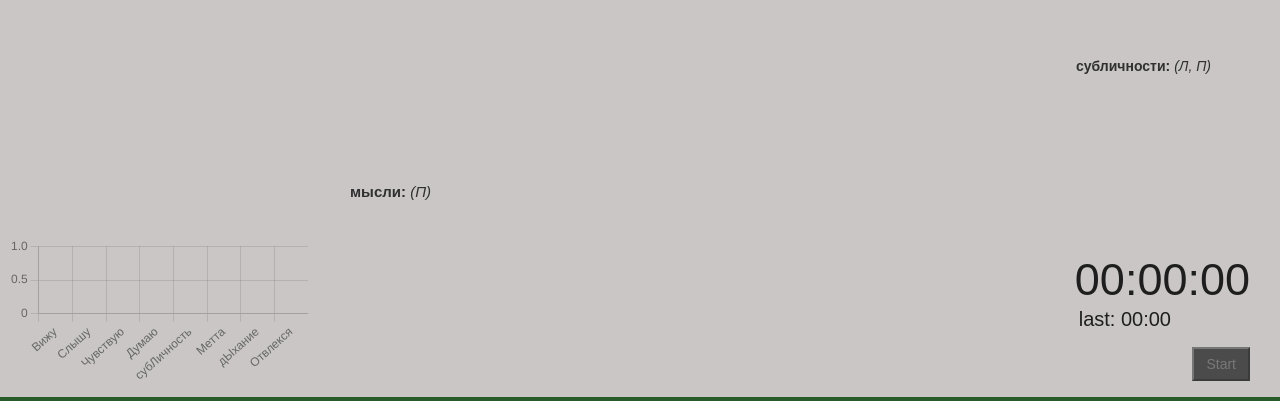
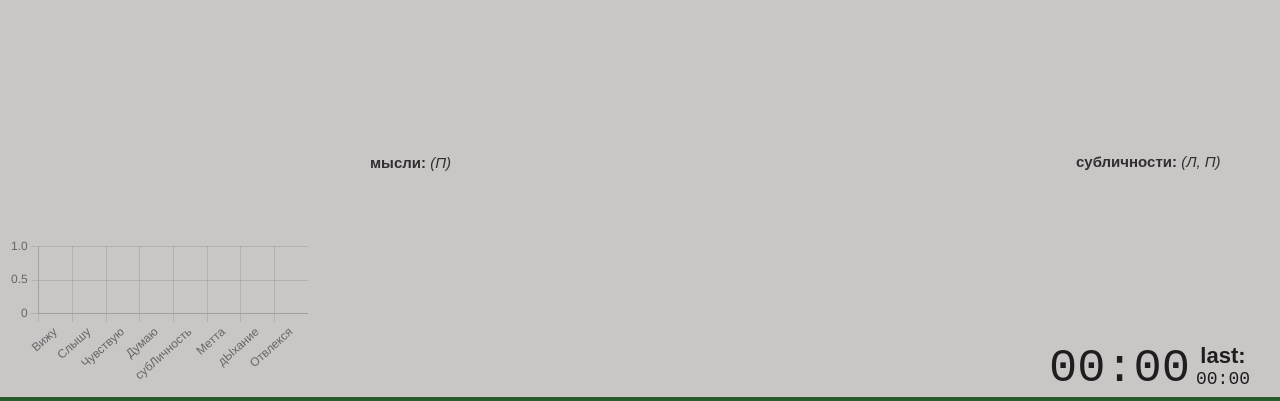
Before and after one commit to kirill-study/ntng-j, a plain HTML site: page index.html in a window 1280 px wide. Shown: the part 399-800 px from the top of the page. Drawn offline with nearby package versions, Linux system fonts and the light colour scheme; a small style sheet from the web is missing.

Commit message:
grey, layout

```diff
--- a/index.html
+++ b/index.html
@@ -6,6 +6,8 @@
     <title>Noting Vipassana Meditation: The Game</title>
     <script src="https://cdn.jsdelivr.net/npm/chart.js"></script>
     <link rel="stylesheet" href="style.css">
+    <link href="https://iosevka-webfonts.github.io/iosevka/Iosevka.css" rel="stylesheet" />
+    <link href="https://fonts.googleapis.com/icon?family=Material+Icons" rel="stylesheet">
 </head>
     <body>
         <div class="timer-bar-container">
@@ -18,8 +20,9 @@
             </div>
           </div>
 
-        <div id="timer">00:00:00</div>
-        <div id="subTimer" data-translate="subTimer">last: 00:00</div>
+        <div id="timer">00:00</div>
+        <div id="subCont">last:
+        <div id="subTimer" data-translate="subTimer">00:00</div></div>
     <div id="counters">
         <div id="barChartContainer">
             <p class="keypressInstruction" data-translate="keypressInstruction">Press "h" for hear, "s" for see, and so on, when you notice your attention doing it</p>
@@ -62,7 +65,7 @@
     </div>
     <div id="textInput" contenteditable="true" style="display: none;"></div>
         <div id="bottom-container">
-            <button class="button" id="startPauseButton" data-translate="startButton">Start</button>
+            <button class="button" id="startPauseButton" data-translate="startButton"><i class="material-icons">play_arrow</i></button>
             <button class="button" id="endButton" data-translate="endButton" disabled>End Session</button>
     <button class="button" id="sessionHistoryButton" disabled>Sessions History</button>
             <p class="instruction" data-translate="instruction">See-Hear-Feel-Think-Part</p>
--- a/main.js
+++ b/main.js
@@ -99,7 +99,6 @@ let lastInput = '' // Variable to store the last entered text
 
 document.addEventListener('keydown', function (event) {
   const key = event.key.toLowerCase()
-  //console.log(key)
   handleCounterUpdate(key)
   handleStartPause(key)
   handleTextInput(key)
@@ -150,7 +149,6 @@ function handleCounterUpdate(key) {
 
 function handleStartPause(key) {
   if (key === ' ') {
-    console.log("in")
     startPauseTimer()
   }
 }
@@ -346,7 +344,7 @@ function updateTimer() {
   if (lang == 'en') {
     document.getElementById('subTimer').textContent = `Time since last keypress: ${formatTime(timeSinceLastKeyPress * 1000, true)}`
   } else if (lang == 'ru') {
-    document.getElementById('subTimer').textContent = `last: ${formatTime(timeSinceLastKeyPress * 1000, true)}`
+    document.getElementById('subTimer').textContent = `${formatTime(timeSinceLastKeyPress * 1000, true)}`
   }
 
   // Check if more than 60 seconds have passed since the last key press, if so, increment distracted counter
@@ -373,7 +371,7 @@ function updateTimer() {
   }
 }
 
-function formatTime(milliseconds, shortFormat = false) {
+function formatTime(milliseconds, shortFormat = true) {
   const totalSeconds = Math.floor(milliseconds / 1000)
   const hours = Math.floor(totalSeconds / 3600)
   const minutes = Math.floor((totalSeconds % 3600) / 60)
@@ -530,7 +528,7 @@ document.addEventListener('keydown', function (event) {
     }
   }
   if (key === ' ') {
-    startPauseTimer()
+    //handled in global function
   }
 })
 
--- a/style.css
+++ b/style.css
@@ -8,8 +8,7 @@ body {
 #bottom-container {
     position: fixed;
     bottom: 15px;
-    right: 30px; /* Adjust as needed */
-    width: auto; /* Adjust as needed */
+    right: 220px; /* Adjust as needed */
     text-align: right; /* Align buttons to the right */
 }
 
@@ -33,7 +32,7 @@ margin: 5px
 
 }
 button {
-margin-bottom: 5px;
+margin-bottom: 0px;
 }
 /*.instruction, #keypressInstruction {
 /*    padding-top: -5px; /* Adjust as needed */
@@ -94,18 +93,29 @@ h1 {
 }
 #timer {
     position: fixed;
-    bottom: 95px;
-    right: 30px;
-
-    font-size: 45px;
+    bottom: 6px;
+    right: 90px;
+    font-family: 'Iosevka', 'Courier New', Courier, monospace;
+    font-size: 47px;
     margin-top: 15px;
     color:#1e1e1e
 }
+#subCont {
+    position: fixed;
+    bottom: 12px;
+    right: 30px;
+    font-size: 22px;
+    font-weight: bold;
+    color:#1e1e1e
+
+}
+
 #subTimer {
-    position: fixed;
-    bottom: 70px;
-    right: 109px;
-    font-size: 20px;
+    font-weight: normal;
+
+
+    font-family: 'Iosevka', 'Courier New', Courier, monospace;
+    font-size: 18px;
     color:#1e1e1e
 
 }
@@ -142,9 +152,10 @@ h1 {
     border-radius: 3px;
 }
 .button {
-    opacity: 0.7;
-    padding: 7px 12px;
-    font-size: 14px;
+    display: none;
+    opacity: 0.9;
+    padding: 1px 1px;
+    font-size: 8px;
     border-color: black;
     background-color: #181818;
     color:#585858;
@@ -179,18 +190,17 @@ h1 {
 #subTexts{
     position: fixed;
     color: rgb(48, 48, 48);
-    bottom: 125px;
-    right: 5px;
+    bottom: 55px;
+    right: 1px;
     text-align: left;
-    width: 199px;
-   height: 230px;
+    width: 203px;
+   height: 205px;
    overflow-y: scroll;
-font-size: 14px;
 }
 
 h2 {
 
-font-size: 14px; /* Adjust as needed */
+font-size: 15px; /* Adjust as needed */
 font-weight: bold;
 }
 #texts > h1 {
@@ -212,11 +222,11 @@ h2 > span {
 #texts{
     position: fixed;
     color: rgb(48, 48, 48);
-    bottom: 28px;
-    left: 350px;
+    bottom: 30px;
+    left: 370px;
     text-align: left;
     width: 630px;
-   height: 200px;
+   height: 227px;
    overflow-y: scroll;
 
 }
```
